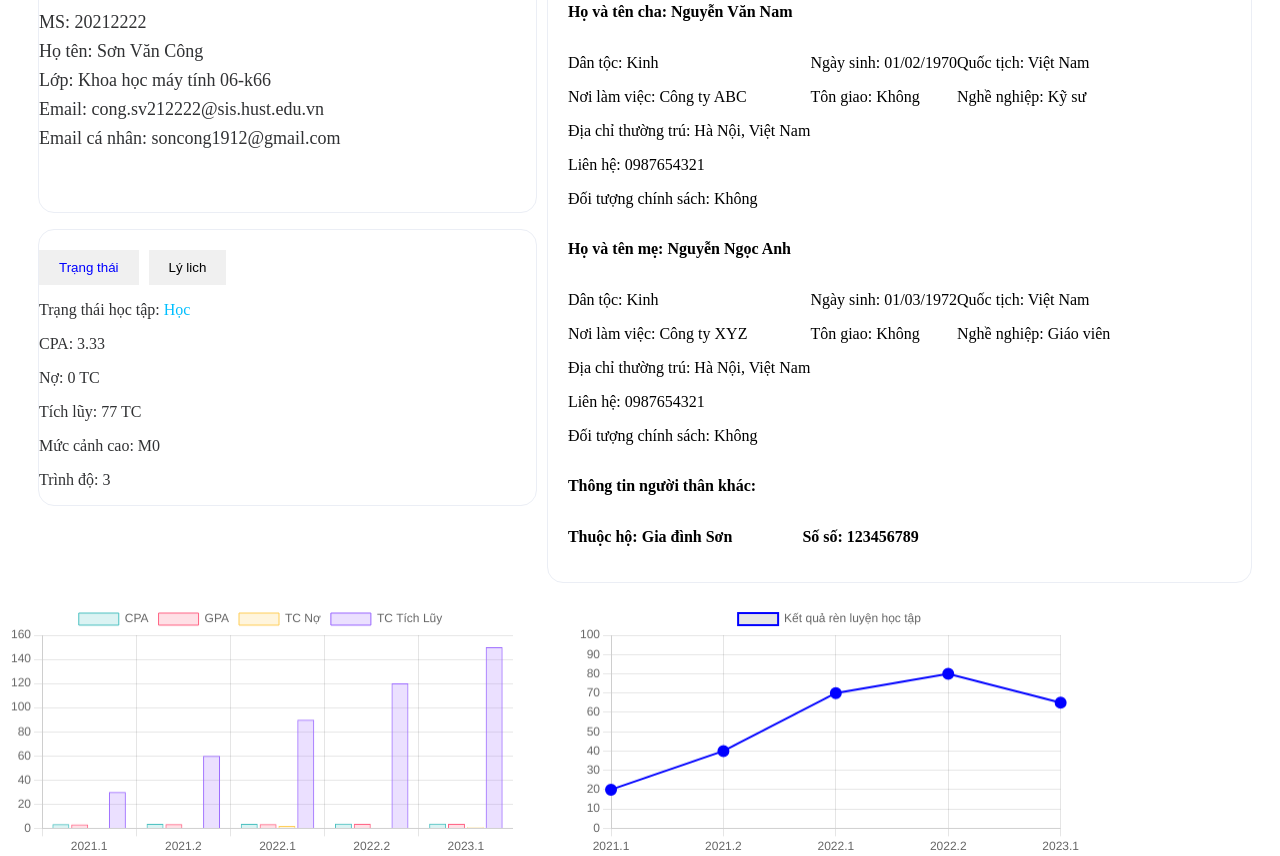
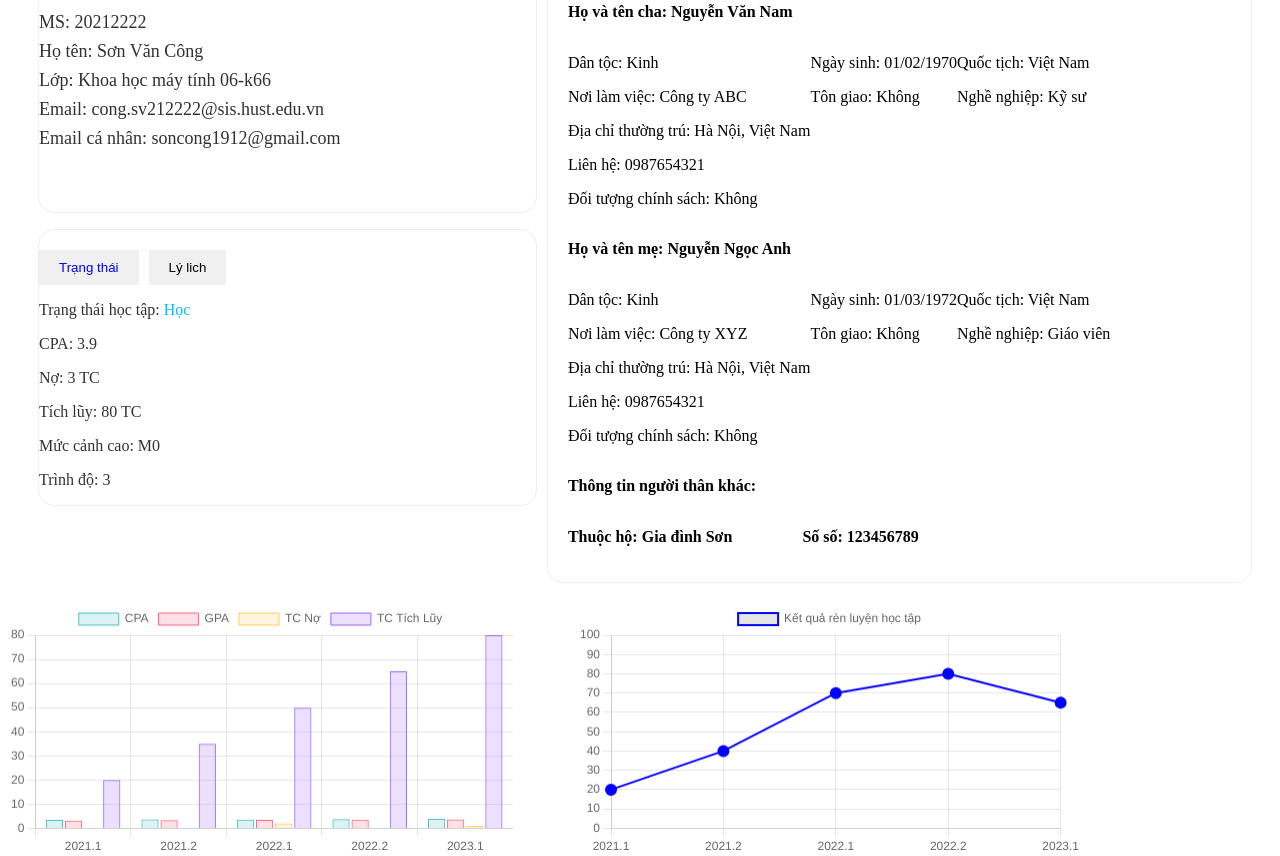
Before and after one commit to Jeff-kxng/Trang_CTSV, a plain HTML site: page CTSV/Trang CSTV.html in a window 1280 px wide. Shown: the part 517-1373 px from the top of the page. Drawn offline with nearby package versions, Linux system fonts and the light colour scheme.

Commit message:
Merge remote-tracking branch 'origin/master'

```diff
--- a/CTSV/Trang CSTV.html
+++ b/CTSV/Trang CSTV.html
@@ -33,9 +33,9 @@
       <div class="table" id="trangthai">
         <div>
           <p>Trạng thái học tập: <span style="color: deepskyblue;">Học</span></p>
-          <p>CPA: 3.33</p>
-          <p>Nợ: 0 TC</p>
-          <p>Tích lũy: 77 TC</p>
+          <p>CPA: 3.9</p>
+          <p>Nợ: 3 TC</p>
+          <p>Tích lũy: 80 TC</p>
           <p>Mức cảnh cao: M0</p>
           <p>Trình độ: 3</p>
         </div>
--- a/CTSV/script.js
+++ b/CTSV/script.js
@@ -15,7 +15,7 @@ var ki_hoc = ["2021.1", "2021.2", "2022.1", "2022.2", "2023.1"];
 var cpaData = [3.5, 3.7, 3.6, 3.8, 3.9];
 var gpaData = [3.2, 3.4, 3.5, 3.6, 3.7];
 var tcNoData = [0, 0, 2, 0, 1];
-var tcTichLuyData = [30, 60, 90, 120, 150];
+var tcTichLuyData = [20, 35, 50, 65, 80];
 
 var ctx = document.getElementById('myChart').getContext('2d');
 
```
